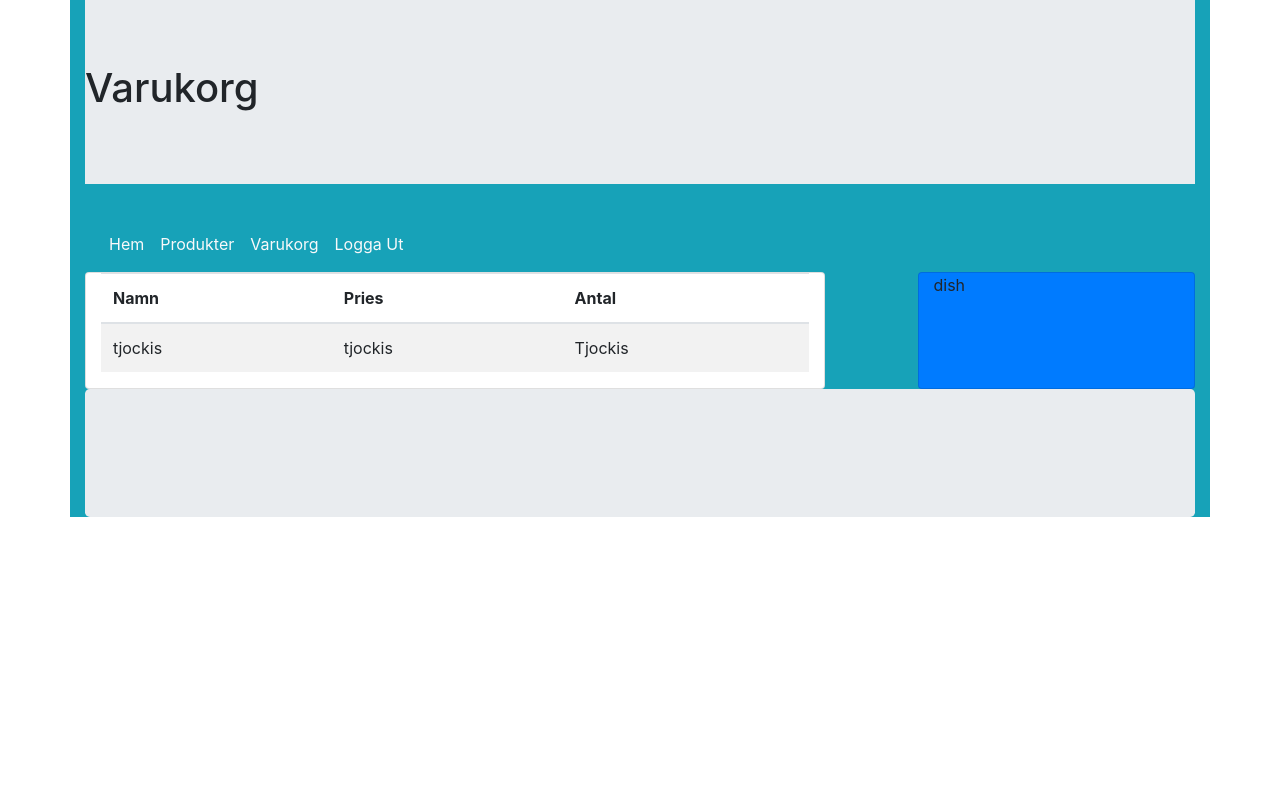
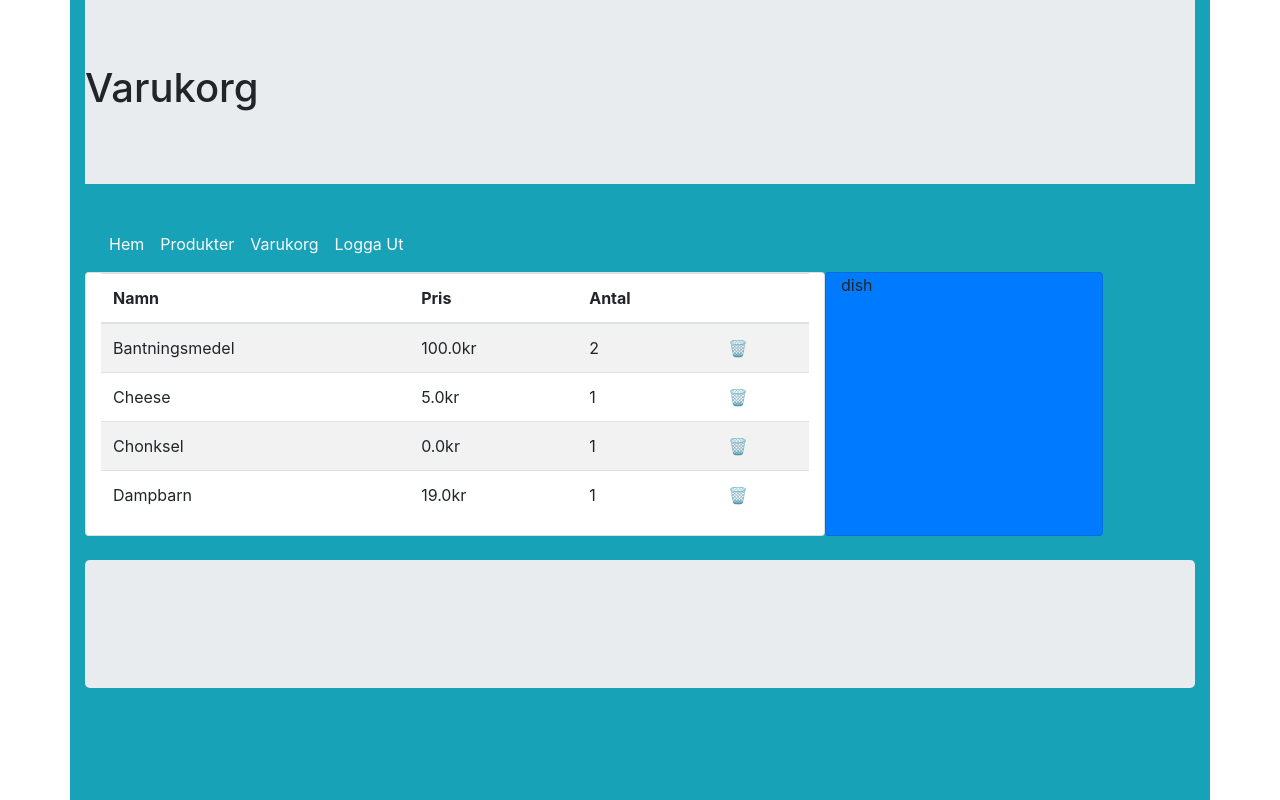
Before and after one commit to felix-och-simon-gyarbete/main, a Flask app: page /varukorg in a window 1280 px wide. Run offline with Flask 2, Linux system fonts and the light colour scheme; a user stored in the database is signed in; data comes from the database, SQL or seed files in the repository; both versions use the stored data as it was after the commit; some libraries are stand-ins or nearby versions.

Commit message:
teeeeeeeeeeeeeeee

```diff
--- a/Uppgift20/my_server/routes.py
+++ b/Uppgift20/my_server/routes.py
@@ -72,9 +72,15 @@ def laggTillProdukt(produkt_id=""):
     conn.commit()
     flash(f"Produkten {produkt_namn} har lagts till i varukorgen", "info")
     return redirect(url_for('produkter'))
+
 @ app.route('/varukorg')
 def varukorg():
-    return render_template('varukorg.html')
+    user_id  = get_user(session['username'])[0]
+    sql = 'SELECT produkter.namn, produkter.pris, count(*) FROM har, produkter WHERE produkter.produkt_id = har.produkt_id AND har.user_id = (?) GROUP BY produkter.namn'
+    conn = create_connection()
+    cur = conn.cursor()
+    products = cur.execute(sql, (user_id,))
+    return render_template('varukorg.html', products = products)
 
 @ app.route('/newUser', methods=['POST', 'GET'])
 def newUser():
--- a/Uppgift20/my_server/templates/base.html
+++ b/Uppgift20/my_server/templates/base.html
@@ -11,7 +11,7 @@
 	<script src="https://maxcdn.bootstrapcdn.com/bootstrap/4.5.2/js/bootstrap.min.js"></script>
 </head>
 <body class="bg-muted">
-	<div class="container bg-info">
+	<div class="container min-vh-100 bg-info">
 
 	<header class="jumbotron jumbotron-fluid header">{% block header %}{% endblock %}</header>
 	{% for category, message in get_flashed_messages(with_categories=True) %}
@@ -36,7 +36,7 @@
 	</nav>
 
 	<content class= "content">{% block content %}{% endblock %}</content>
-	<footer class="jumbotron bottom">{% block footer %}{% endblock %}</footer>
+	<footer class="jumbotron mt-4">{% block footer %}{% endblock %}</footer>
 	</div>
 
 
--- a/Uppgift20/my_server/templates/varukorg.html
+++ b/Uppgift20/my_server/templates/varukorg.html
@@ -5,24 +5,29 @@
 {% block content %}
 <div class="container">
 	<div class="row">
+
 		<div class="col-sm-8 bg-white card">
 			<table class="table table-striped">
 				<thead>
 					<tr>
 						<th>Namn</th>
-					<th>Pries</th>
+						<th>Pris</th>
 						<th>Antal</th>
+						<th></th>
 					</tr>
 				</thead>
 				<tbody>
+					{% for product in products %}
 					<tr>
-					<td>tjockis</td>
-					<td>tjockis</td>
-					<td>Tjockis</td>
+						<td>{{product[0]}}</td>
+						<td>{{product[1]}}kr</td>
+						<td>{{product[2]}}</td>
+						<td><a>🗑</a></td>
 					</tr>
+					{% endfor %}
 				</tbody>
-			  </table></div>
-			<div class="col-sm-1"></div>
+			</table>
+		</div>
 		<div class="col-sm-3 bg-primary card"> dish</div>
 	</div>
 </div>
```
Also changed, not shown: Uppgift20/my_db.db. Lines whose indentation alone changed are shown as unchanged.
